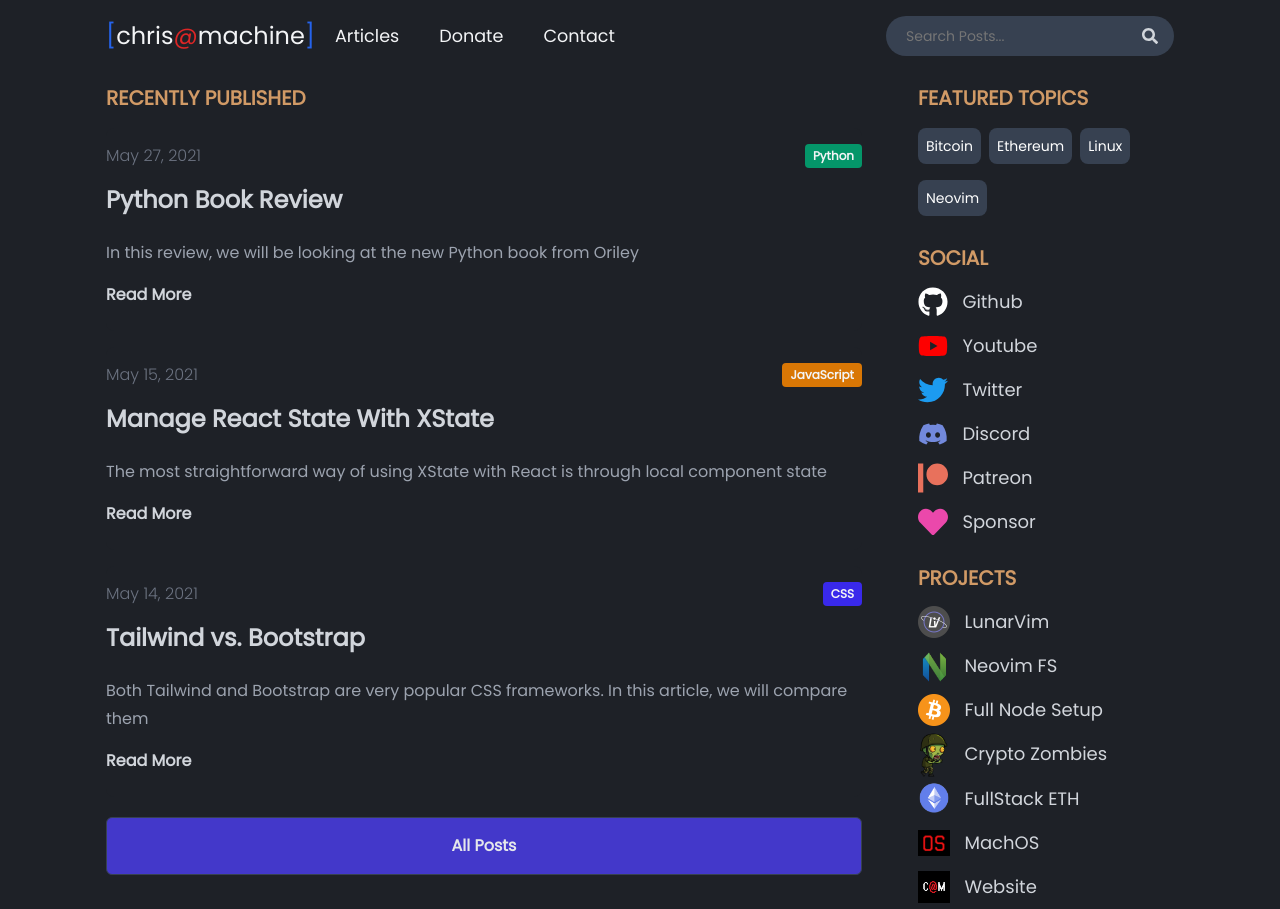
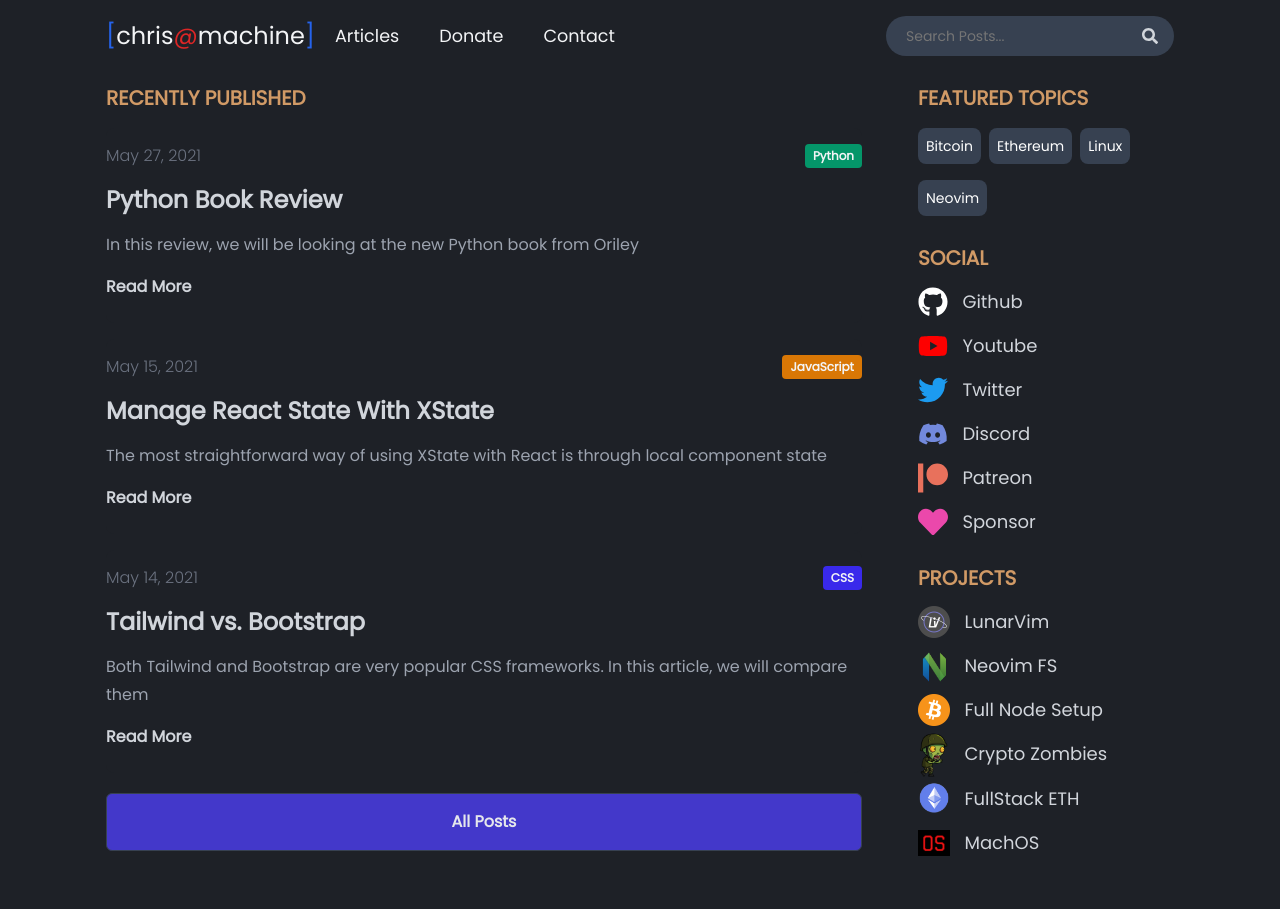
Before and after one commit to ChristianChiarulli/old_website, a Next.js app: page / in a window 1280 px wide. After the commit the page ends 871 px from the top, so only its background shows below. Built offline with nearby package versions, Linux system fonts and the light colour scheme.

Commit message:
improve style

```diff
--- a/components/Post.js
+++ b/components/Post.js
@@ -2,8 +2,7 @@
 import CategoryLabel from './CategoryLabel'
 import styles from '@/styles/components/Post.module.css'
 
-export default function Post({dropdown, post, compact }) {
-
+export default function Post({ dropdown, post, compact }) {
   let padding = '0rem'
 
   if (dropdown) {
@@ -13,7 +12,10 @@
   return (
     <div className={styles.post__container}>
       <Link href={`/blog/${post.slug}`}>
-        <div style={{paddingLeft: padding, paddingRight: padding}} className={styles.post__item}>
+        <div
+          style={{ paddingLeft: padding, paddingRight: padding }}
+          className={styles.post__item}
+        >
           <div className={styles.post__header}>
             <span className='date'>{post.frontmatter.date}</span>
             <CategoryLabel>{post.frontmatter.category}</CategoryLabel>
@@ -21,14 +23,16 @@
           <div className={styles.post__title}>
             <a>{post.frontmatter.title}</a>
           </div>
+          {!compact && (
+            <div>
               <div className={styles.post__body}>
                 <p>{post.frontmatter.excerpt}</p>
               </div>
-          {!compact && (
               <div className={styles.post__readmore}>
                 <Link href={`/blog/${post.slug}`}>
                   <a>Read More</a>
                 </Link>
+              </div>
             </div>
           )}
         </div>
--- a/components/ProjectList.js
+++ b/components/ProjectList.js
@@ -103,21 +103,21 @@
             <span className={styles.projectlist__name}>MachOS</span>
           </a>
         </li>
-        <li>
-          <a
-            className={styles.projectlist__item}
-            target='_blank'
-            rel='nofollow noopener noreferrer'
-            href={'https://github.com/ChristianChiarulli/website'}
-          >
-            <img
-              className={styles.projectlist__icon}
-              src='/icons/chrisatmachine.png'
-              alt='LunarVim'
-            />
-            <span className={styles.projectlist__name}>Website</span>
-          </a>
-        </li>
+        {/* <li> */}
+        {/*   <a */}
+        {/*     className={styles.projectlist__item} */}
+        {/*     target='_blank' */}
+        {/*     rel='nofollow noopener noreferrer' */}
+        {/*     href={'https://github.com/ChristianChiarulli/website'} */}
+        {/*   > */}
+        {/*     <img */}
+        {/*       className={styles.projectlist__icon} */}
+        {/*       src='/icons/chrisatmachine.png' */}
+        {/*       alt='LunarVim' */}
+        {/*     /> */}
+        {/*     <span className={styles.projectlist__name}>Website</span> */}
+        {/*   </a> */}
+        {/* </li> */}
       </ul>
     </div>
   )
--- a/styles/blog/page/page_index.module.css
+++ b/styles/blog/page/page_index.module.css
@@ -1,12 +1,7 @@
-.pageindex {
+.container {
   display: flex;
-  /* justify-content: space-between; */
   flex-direction: column;
-}
-
-.pageindex__container {
-  /* width: 75%; */
-  /* margin-right: 2.5rem; */
+  width: 100%;
 }
 
 .pageindex__title {
@@ -17,6 +12,16 @@
 
 .pageindex__posts {
   display: grid;
+}
+
+.pageindex__container {
+  width: 100%;
+  display: flex;
+  flex-direction: column;
+}
+
+.sidebar__container {
+  display: none;
 }
 
 /* Custom, iPhone Retina */
@@ -44,6 +49,19 @@
   .search {
     display: none;
   }
+  .container {
+    flex-direction: row;
+    justify-content: space-between;
+  }
+  .sidebar__container {
+    display: flex;
+    flex-shrink: 0;
+    align-items: center;
+    margin-left: 0.25rem /* 4px */;
+    margin-right: 0.25rem /* 4px */;
+    flex-direction: column;
+    padding-left: 3rem;
+  }
 }
 
 /* Large Devices, Wide Screens */
--- a/styles/blog/slug.module.css
+++ b/styles/blog/slug.module.css
@@ -1,5 +1,6 @@
 .article {
   width: 100%;
+  padding-bottom: 2rem;
 }
 
 .cover__image {
--- a/styles/components/Header.module.css
+++ b/styles/components/Header.module.css
@@ -160,7 +160,6 @@
     display: flex;
     flex-direction: column;
     align-items: flex-start;
-
     justify-content: flex-start;
   }
   .container {
@@ -171,8 +170,7 @@
   }
   .nav__search {
     display: block;
-
-  margin-left: auto;
+    margin-left: auto;
   }
   .nav__wrapper {
     display: flex;
@@ -192,3 +190,9 @@
   /*   padding-right: 15rem; */
   /* } */
 }
+
+@media only screen and (min-height: 1200px) {
+  .container {
+    padding-top: 4rem;
+  }
+}
--- a/styles/components/Layout.module.css
+++ b/styles/components/Layout.module.css
@@ -45,3 +45,9 @@
   /*   padding-right: 15rem; */
   /* } */
 }
+
+@media only screen and (min-height: 1200px) {
+  .main {
+    padding-top: 7rem;
+  }
+}
--- a/styles/components/Pagination.module.css
+++ b/styles/components/Pagination.module.css
@@ -58,6 +58,7 @@
 }
 
 .page__next {
+  margin-left: auto;
   position: relative;
   display: block;
   padding-top: 0.5rem /* 8px */;
--- a/styles/home.module.css
+++ b/styles/home.module.css
@@ -92,14 +92,9 @@
   outline-offset: 2px;
 }
 
-.home__sidebar__container {
-  display: flex;
-  flex-shrink: 0;
-  justify-content: space-between;
-  margin-left: 0.25rem /* 4px */;
-  margin-right: 0.25rem /* 4px */;
-  flex-direction: column;
-}
+  .home__sidebar__container {
+    display: none;
+  }
 
 /* Custom, iPhone Retina */
 @media only screen and (min-width: 320px) {
@@ -125,7 +120,6 @@
   .home__sidebar__container {
     display: flex;
     flex-shrink: 0;
-    justify-content: center;
     align-items: center;
     margin-left: 0.25rem /* 4px */;
     margin-right: 0.25rem /* 4px */;
```
Also changed, not shown: components/Pagination.js (+8 -8 lines), pages/blog/page/[page_index].js (+4 -6 lines). Lines whose indentation alone changed are shown as unchanged.
